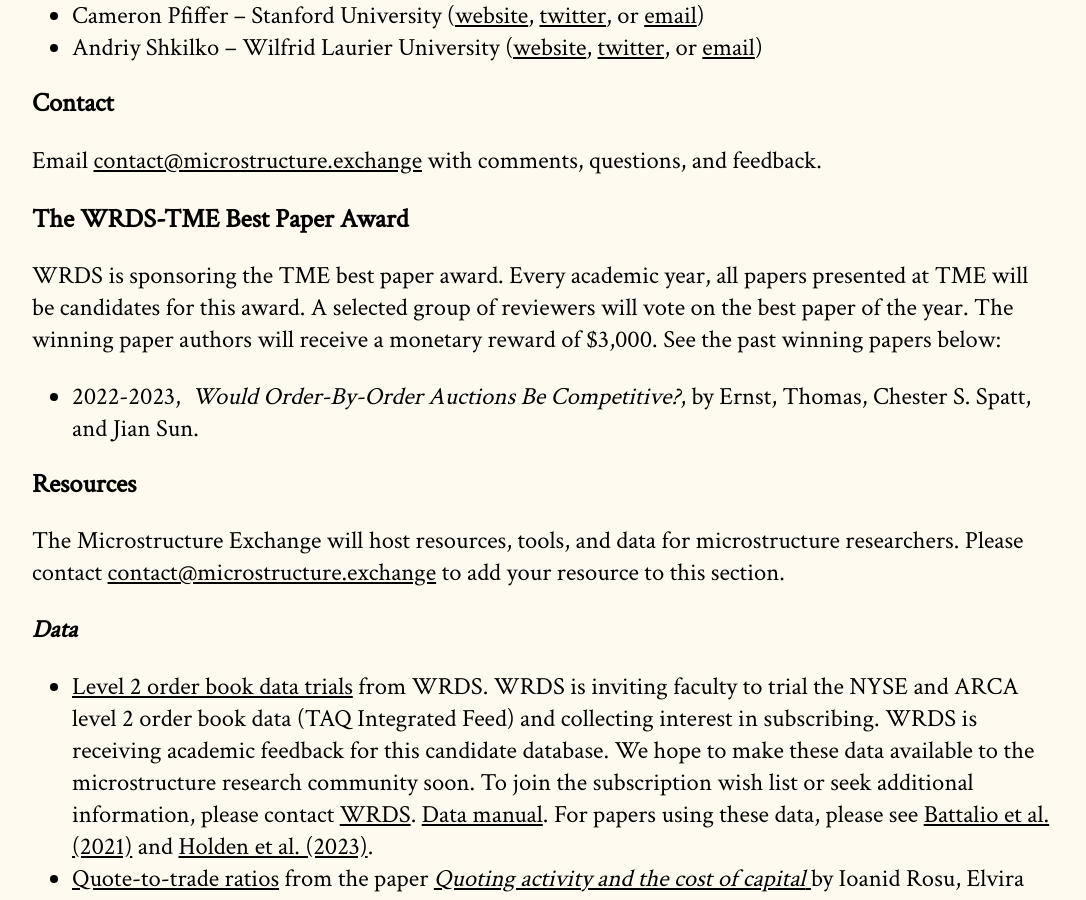
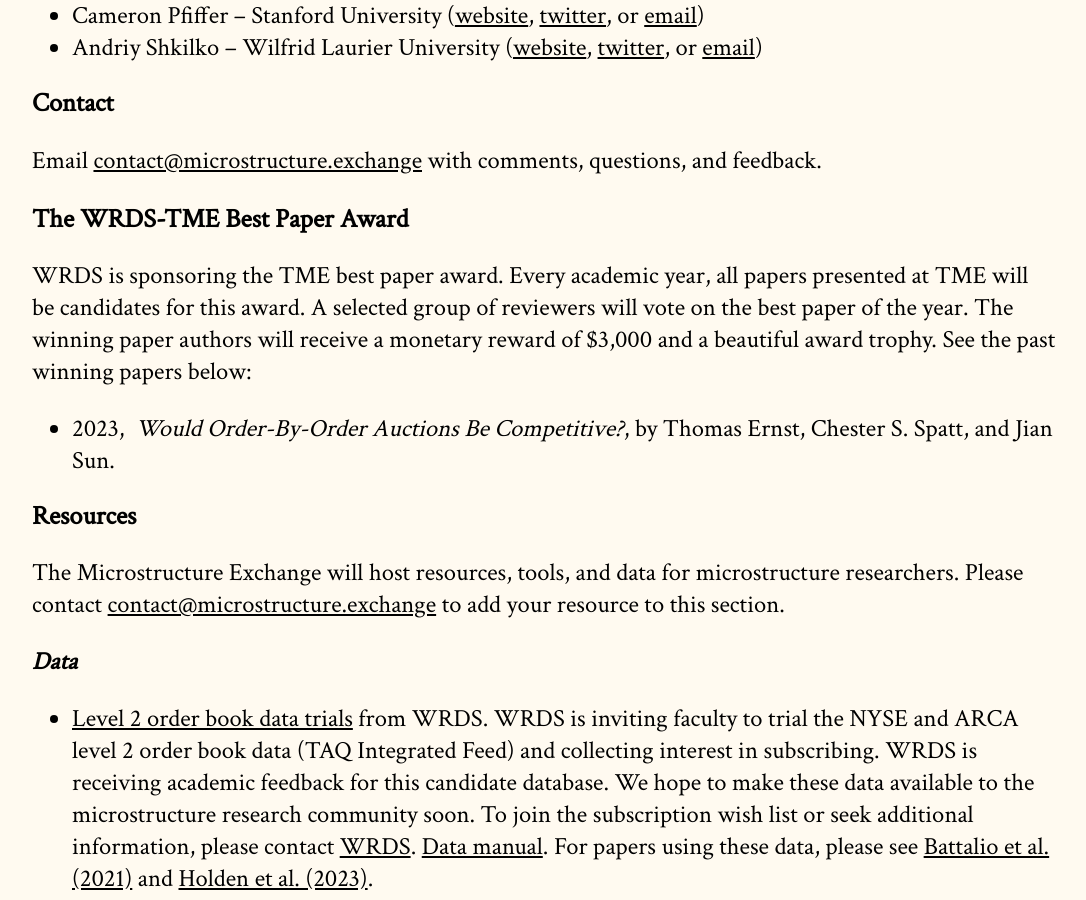
Before and after one commit to cpfiffer/microstructure.exchange, a Jekyll site: the page built from index.md, in a window 1280 px wide and 900 px high, scrolled down 1737 px. Shown: the whole window, without its empty margins (96-1182 px from the left). Built offline with Jekyll 4.4.1, drawn with Linux system fonts in a browser that asks for light colours; some web fonts are replaced.

Commit message:
Update index.md

```diff
--- a/index.md
+++ b/index.md
@@ -49,9 +49,9 @@ To receive updates about upcoming seminars, please subscribe to our [mailing lis
 Email [contact@microstructure.exchange](mailto:contact@microstructure.exchange) with comments, questions, and feedback.
 
 ## The WRDS-TME Best Paper Award
-WRDS is sponsoring the TME best paper award. Every academic year, all papers presented at TME will be candidates for this award. A selected group of reviewers will vote on the best paper of the year. The winning paper authors will receive a monetary reward of $3,000. See the past winning papers below:
+WRDS is sponsoring the TME best paper award. Every academic year, all papers presented at TME will be candidates for this award. A selected group of reviewers will vote on the best paper of the year. The winning paper authors will receive a monetary reward of $3,000 and a beautiful award trophy. See the past winning papers below:
 
-- 2022-2023,  _Would Order-By-Order Auctions Be Competitive?_, by Ernst, Thomas, Chester S. Spatt, and Jian Sun.
+- 2023,  _Would Order-By-Order Auctions Be Competitive?_, by Thomas Ernst, Chester S. Spatt, and Jian Sun.
 
 ## Resources
 
```
